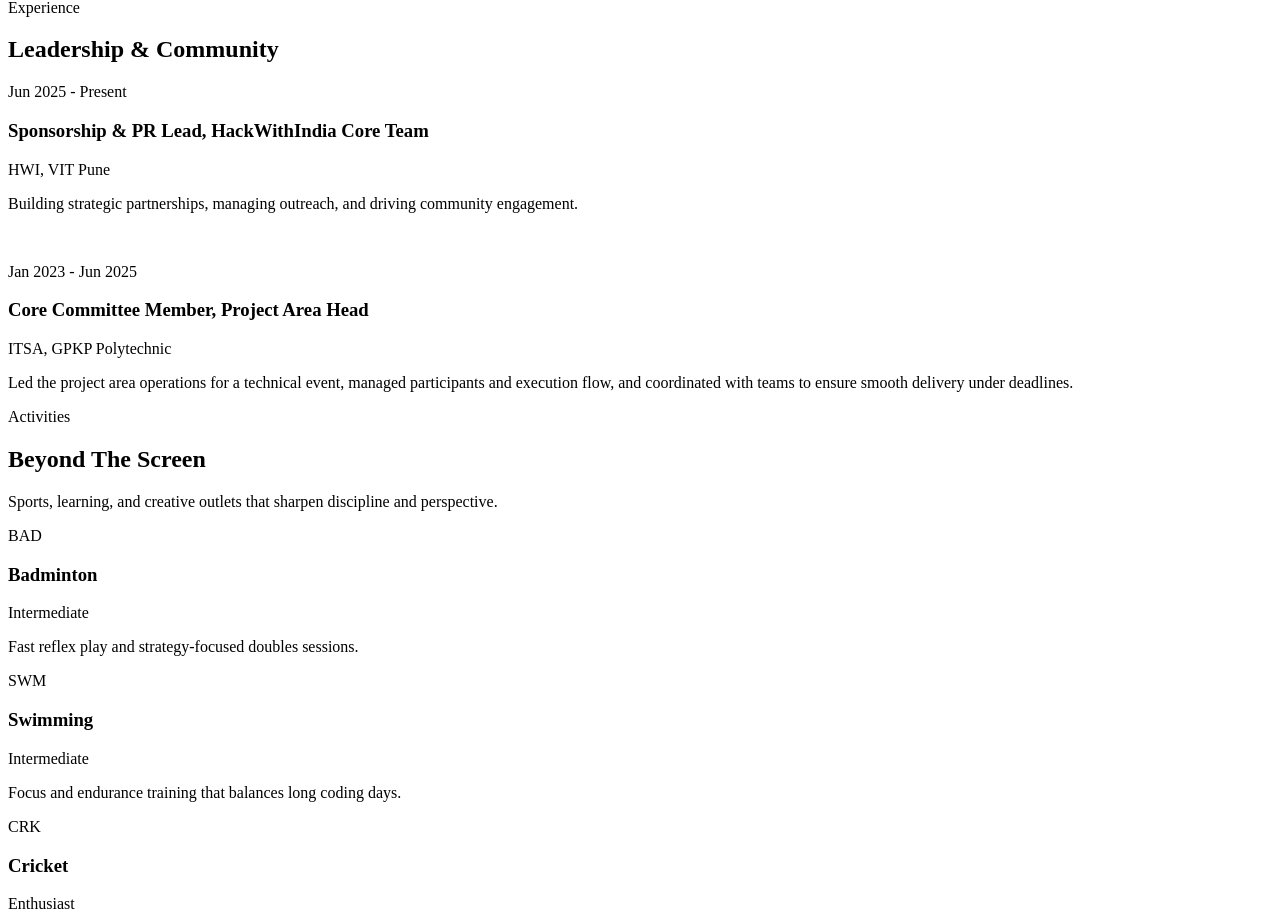
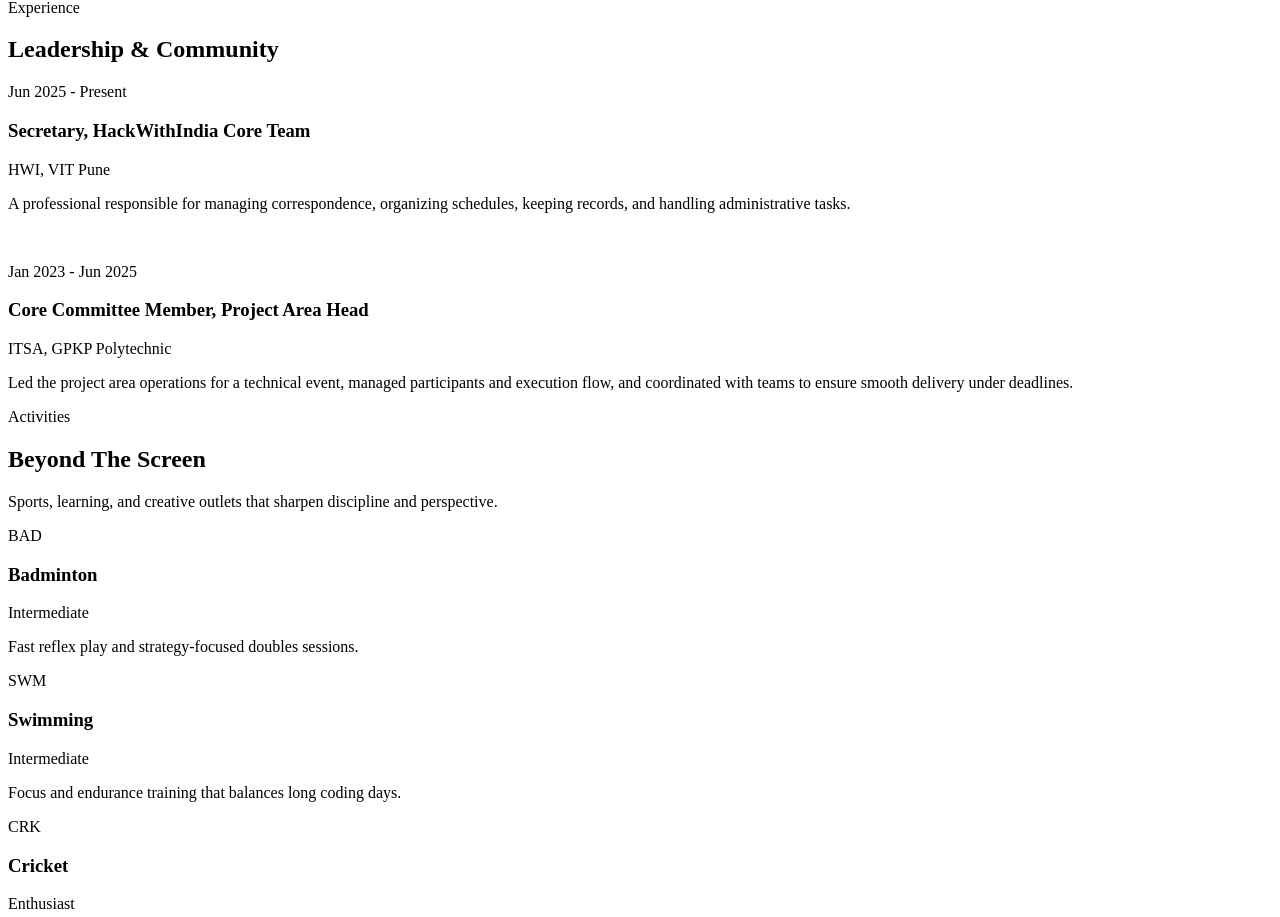
Before and after one commit to bramhagulavani/portfolio-website, a React (Vite) app: page / in a window 1280 px wide. Shown: the part 9480-10397 px from the top of the page. Built offline with nearby package versions, Linux system fonts and the light colour scheme; the HTML template or start-up script is replaced by a standard one.

Commit message:
Updated the leadership post at HWI.

```diff
--- a/src/App.jsx
+++ b/src/App.jsx
@@ -687,10 +687,10 @@ function App() {
           <SectionHeader kicker="Experience" title="Leadership & Community" />
           <article className="glass-card p-6 sm:p-8">
             <p className="text-xs font-semibold uppercase tracking-[0.2em] text-accent-300">Jun 2025 - Present</p>
-            <h3 className="mt-2 text-xl font-semibold text-slate-900">Sponsorship & PR Lead, HackWithIndia Core Team</h3>
+            <h3 className="mt-2 text-xl font-semibold text-slate-900">Secretary, HackWithIndia Core Team</h3>
             <p className="mt-1 text-sm text-slate-600">HWI, VIT Pune</p>
             <p className="mt-4 text-sm leading-7 text-slate-600">
-              Building strategic partnerships, managing outreach, and driving community engagement.
+              A professional responsible for managing correspondence, organizing schedules, keeping records, and handling administrative tasks.
             </p>
           </article>
          <br></br>
```
